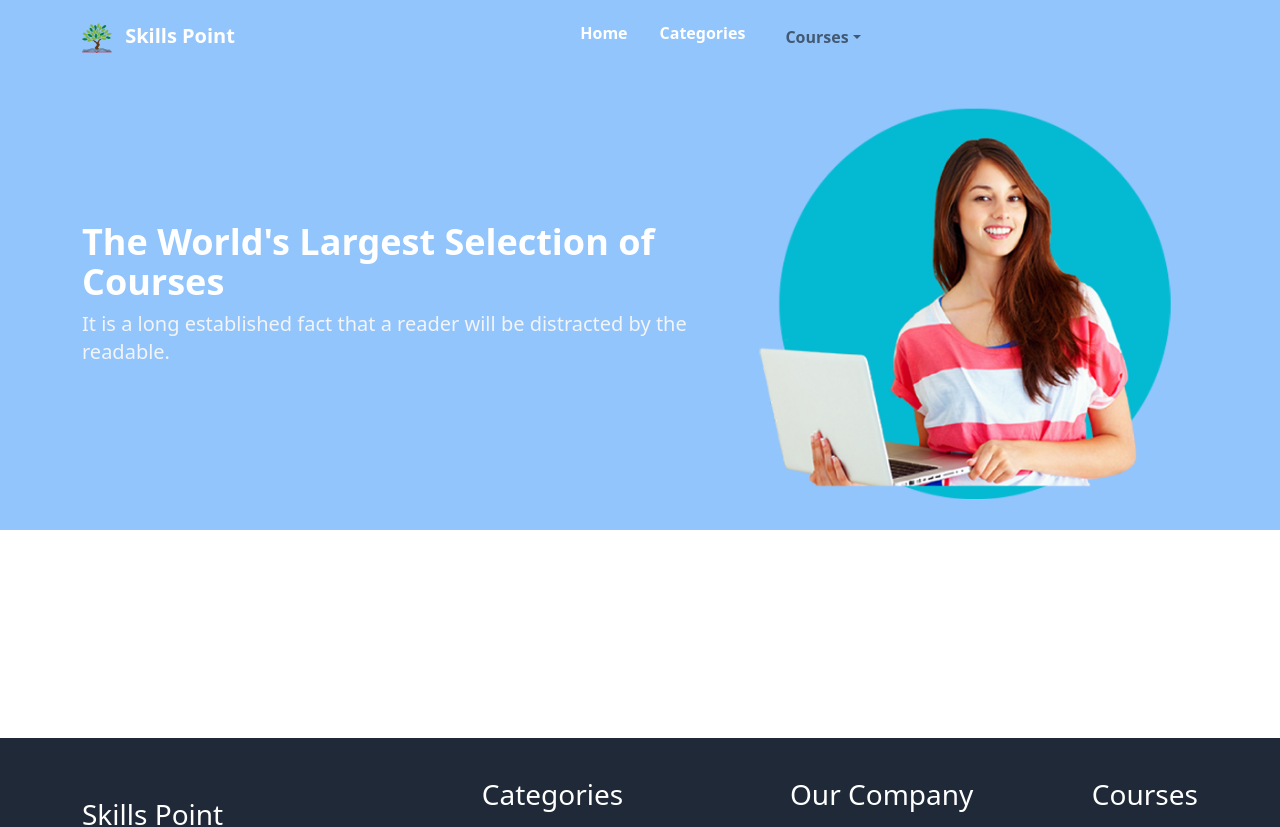
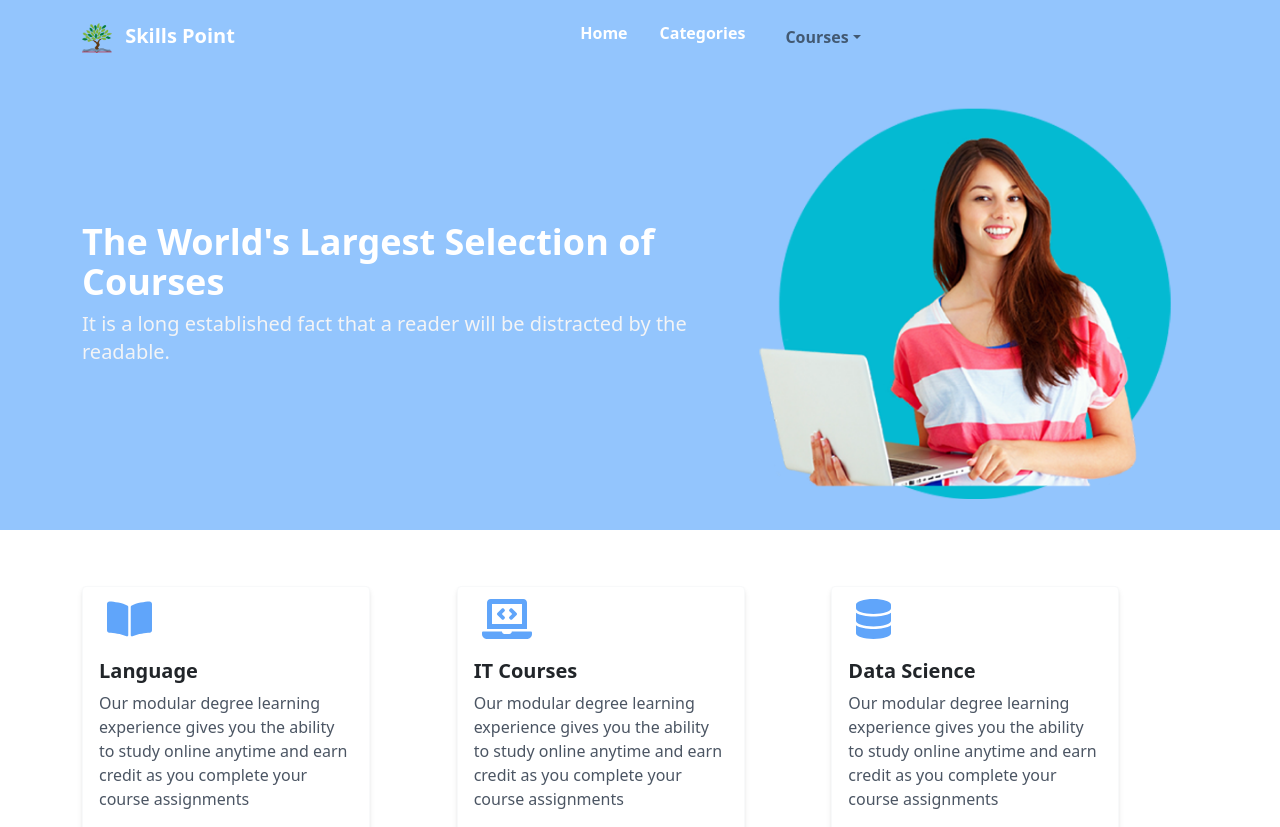
Before and after one commit to ibrahimsifat/Skills-point-react, a React (Create React App) app: page / in a window 1280 px wide. Shown: the top 827 px of the page. Built offline with nearby package versions, Linux system fonts and the light colour scheme.

Commit message:
all-end8

```diff
--- a/src/App.js
+++ b/src/App.js
@@ -18,11 +18,15 @@ function App() {
   <BrowserRouter>
   <Header></Header>
   <Switch>
-
+    <Route exact path='/'>
+<Home></Home>
+<Categories></Categories>
+    </Route>
     <Route path='/home'>
 <Home></Home>
 <Categories></Categories>
 </Route>
+
 <Route path='/categoryes'>
 <Categories></Categories>
     </Route>
@@ -46,9 +50,7 @@ function App() {
     <Route path='/category/6'>
 <Business></Business>
     </Route>
-    <Route exact path='/'>
-<Home></Home>
-    </Route>
+
     <Route exact path='*'>
 <NotFound></NotFound>
     </Route>
```
Also changed, not shown: 1 other file (tests, documents, lock files or other folders).
